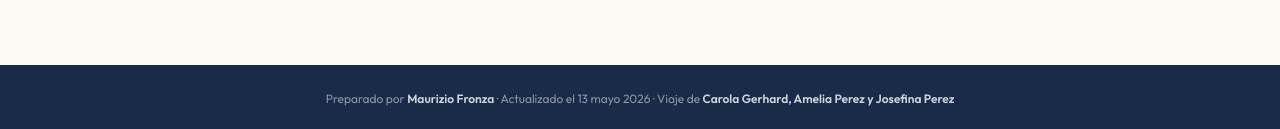
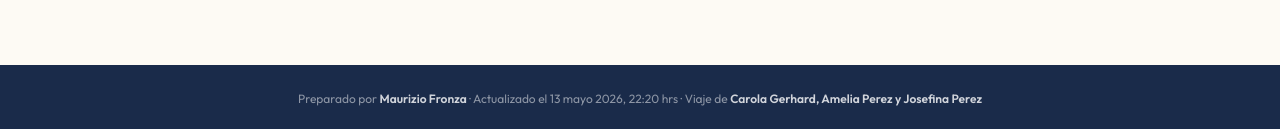
Before and after one commit to mauro75wave/viaje-caro-julio, a plain HTML site: page index.html in a window 1280 px wide. Shown: the part 6067-6196 px from the top of the page. Drawn offline with nearby package versions, Linux system fonts and the light colour scheme.

Commit message:
Update index.html

```diff
--- a/index.html
+++ b/index.html
@@ -331,7 +331,7 @@
 </div>
 
 <footer>
-  Preparado por <strong>Maurizio Fronza</strong> · Actualizado el 13 mayo 2026 · Viaje de <strong>Carola Gerhard, Amelia Perez y Josefina Perez</strong>
+  Preparado por <strong>Maurizio Fronza</strong> · Actualizado el 13 mayo 2026, 22:20 hrs · Viaje de <strong>Carola Gerhard, Amelia Perez y Josefina Perez</strong>
 </footer>
 </body>
 </html>
```
